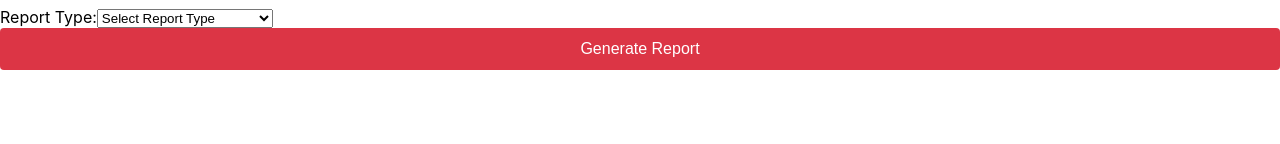
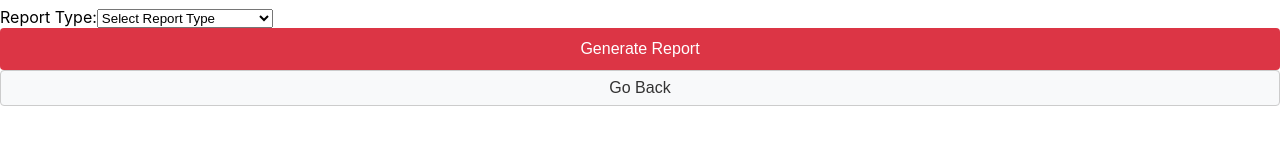
Before and after one commit to pl8n4/iFinanceApp, a React (Create React App) app in the folder frontend/FEUI/: page /generatereports in a window 1280 px wide. Shown: the part 194-338 px from the top of the page. Built offline with nearby package versions, Linux system fonts and the light colour scheme.

Commit message:
added the go back button to the generate reports page

```diff
--- a/frontend/FEUI/src/GenerateReports.js
+++ b/frontend/FEUI/src/GenerateReports.js
@@ -2,8 +2,11 @@ import React, { useState } from 'react';
 import './report.css';
 import jsPDF from 'jspdf';
 import { autoTable } from 'jspdf-autotable'; // Import autoTable as a standalone function
+import { useNavigate } from 'react-router-dom'; //for navigation of pages
 
 function GenerateReports({ token }) {
+
+  const navigate = useNavigate(); //handles navigation requests
   // State for two reports
   const [report1, setReport1] = useState({
     reportType: '',
@@ -208,6 +211,11 @@ function GenerateReports({ token }) {
     doc.save(`${reportType.replace(/\s+/g, '-')}-Report.pdf`);
   };
 
+    //function to handle the submission request to go to the home page
+    const handleGoBack = () => {
+      navigate('/');
+    };
+
   // Generic render function for report form and results
   const renderReportSection = (reportNum) => {
     const report = reportNum === 1 ? report1 : report2;
@@ -215,7 +223,9 @@ function GenerateReports({ token }) {
     const handleFormSubmit = (e) => handleSubmit(reportNum, e);
 
     return (
+
       <div className="report-section">
+
         <h2>{`Generate Report ${reportNum}`}</h2>
         <form onSubmit={handleFormSubmit}>
           <div>
@@ -510,14 +520,19 @@ function GenerateReports({ token }) {
             </button>
           </div>
         )}
+
       </div>
     );
+
   };
 
   return (
     <div className="reports-container">
       {renderReportSection(1)}
       {renderReportSection(2)}
+      <div className="tabs">
+        <button onClick={handleGoBack}>Go Back</button>
+      </div>
     </div>
   );
 }
```
